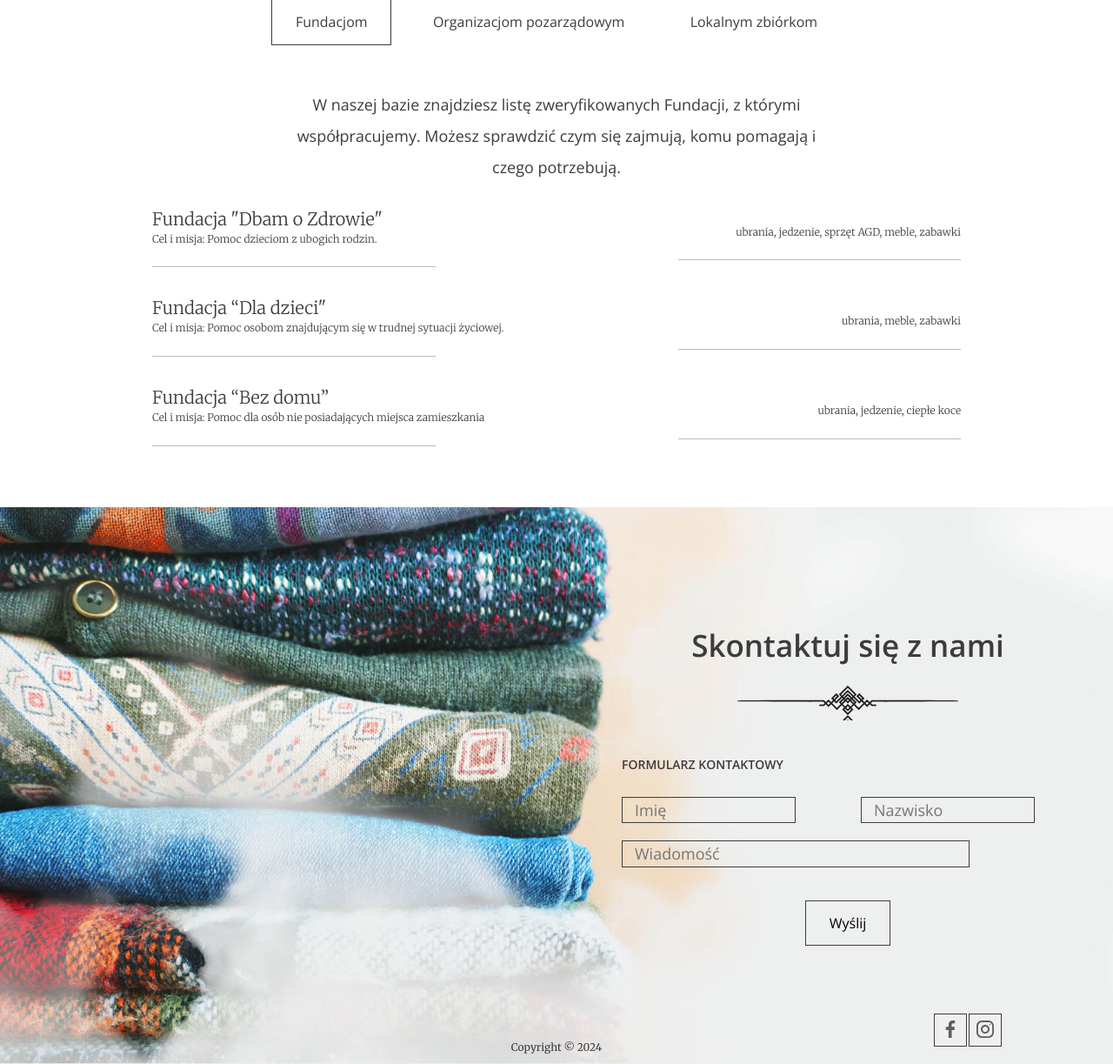
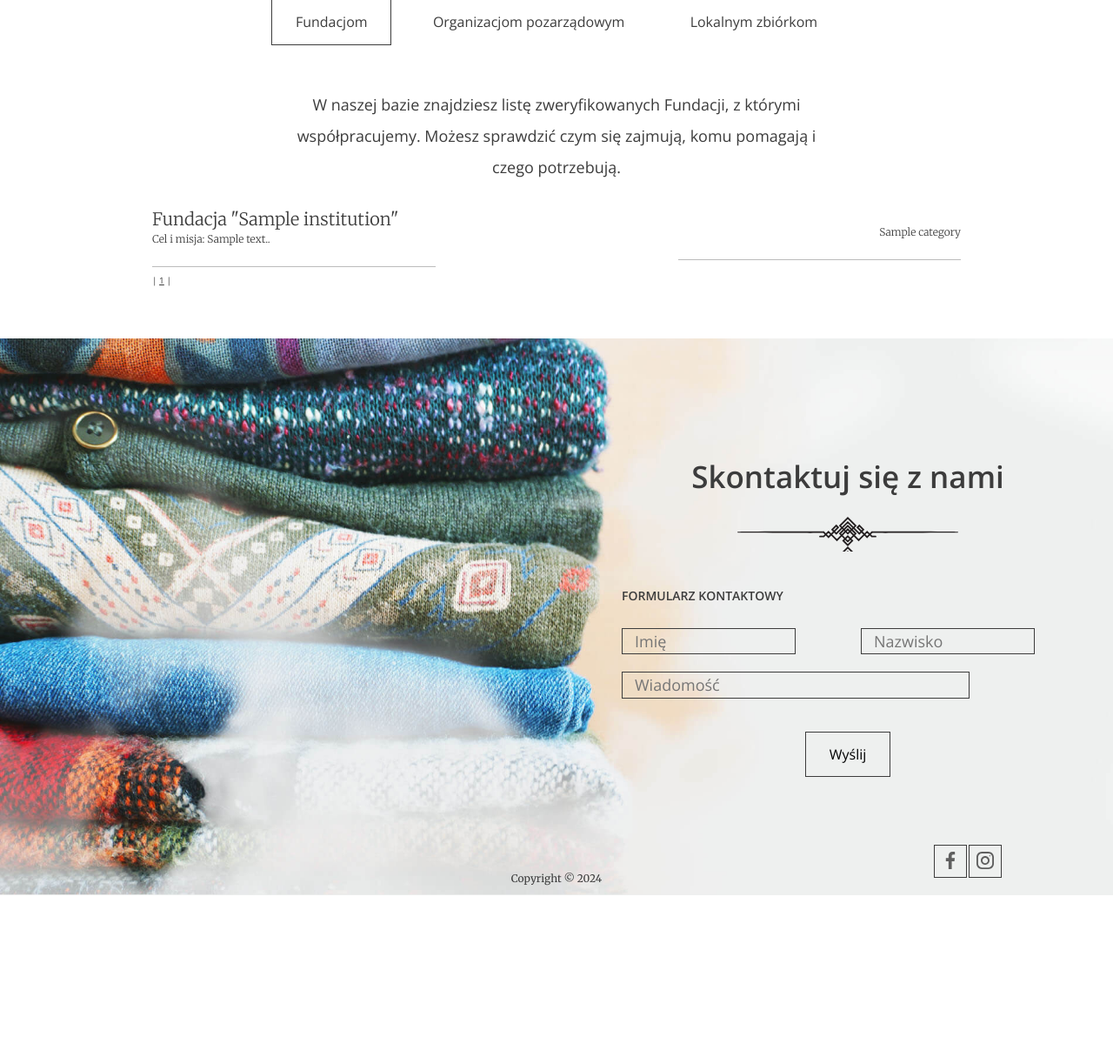
Before and after one commit to SponczBoncz/GiveItAwayApp, a Django app: page / in a window 1280 px wide. Shown: the part 2655-3878 px from the top of the page at 87% size. After the commit the page ends 3684 px from the top, so only its background shows below. Run offline with Django 4.2, Linux system fonts and the light colour scheme; tables that the repository leaves empty hold one stand-in row (values such as "Sample post").

Commit message:
Main page done: -navigation -redirections -institutions dynamic loading Views done: -register form -logging -logged user view

```diff
--- a/GiveItAwayApp/GiveItAwayApp/urls.py
+++ b/GiveItAwayApp/GiveItAwayApp/urls.py
@@ -23,6 +23,7 @@ urlpatterns = [
     path('admin/', admin.site.urls),
     path('', my_app_view.LandingPageView.as_view(), name='landing'),
     path('login/', my_app_view.LoginView.as_view(), name='login'),
+    path('logout/', my_app_view.LogoutView.as_view(), name='logout'),
     path('register/', my_app_view.RegisterView.as_view(), name='register'),
     path('form/', my_app_view.AddDonationView.as_view(), name='form'),
     path('test/', my_app_view.TestView.as_view(), name='test'),
--- a/GiveItAwayApp/my_app/templates/my_app/base.html
+++ b/GiveItAwayApp/my_app/templates/my_app/base.html
@@ -15,18 +15,27 @@
     {% endblock %}
             <nav class="container container--70">
                 <ul class="nav--actions">
-                {% block header_logged_in %}
-                  <li><a href="" class="btn btn--small btn--without-border">Zaloguj</a></li>
-                  <li><a href="#" class="btn btn--small btn--highlighted">Załóż konto</a></li>
-                {% endblock %}
+                {% if user.is_authenticated %}
+                    <li class="logged-user">
+                        Witaj {{ user.username }}
+                        <ul class="dropdown">
+                          <li><a href="#">Profil</a></li>
+                          <li><a href="#">Ustawienia</a></li>
+                          <li><a href="{% url 'logout' %}">Wyloguj</a></li>
+                        </ul>
+                      </li>
+                {% else %}
+                  <li><a href="{% url 'login' %}#login" class="btn btn--small btn--without-border">Zaloguj</a></li>
+                  <li><a href="{% url 'register' %}#register" class="btn btn--small btn--highlighted">Załóż konto</a></li>
+                {% endif %}
                 </ul>
 
                 <ul>
-                  <li><a href="" class="btn btn--without-border active">Start</a></li>
-                  <li><a href="#steps" class="btn btn--without-border">O co chodzi?</a></li>
-                  <li><a href="#about-us" class="btn btn--without-border">O nas</a></li>
-                  <li><a href="#help" class="btn btn--without-border">Fundacje i organizacje</a></li>
-                  <li><a href="form.html" class="btn btn--without-border">Przekaż dary</a></li>
+                  <li><a href="{% url 'landing' %}" class="btn btn--without-border active">Start</a></li>
+                  <li><a href="{% url 'landing' %}#steps" class="btn btn--without-border">O co chodzi?</a></li>
+                  <li><a href="{% url 'landing' %}#about-us" class="btn btn--without-border">O nas</a></li>
+                  <li><a href="{% url 'landing' %}#help" class="btn btn--without-border">Fundacje i organizacje</a></li>
+                  <li><a href="{% url 'form' %}#form" class="btn btn--without-border">Przekaż dary</a></li>
                   <li><a href="#contact" class="btn btn--without-border">Kontakt</a></li>
                 </ul>
             </nav>
@@ -38,7 +47,7 @@
     {% endblock %}
 
         <footer>
-            <div class="contact">
+            <div class="contact" id="contact">
                 <h2>Skontaktuj się z nami</h2>
                 <h3>Formularz kontaktowy</h3>
                 {% include 'my_app/contact_form.html' %}
--- a/GiveItAwayApp/my_app/templates/my_app/index.html
+++ b/GiveItAwayApp/my_app/templates/my_app/index.html
@@ -66,7 +66,7 @@
         </div>
       </div>
 
-      <a href="#" class="btn btn--large">Załóż konto</a>
+      <a href="{% url 'register' %}#register" class="btn btn--large">Załóż konto</a>
     </section>
 
     <section id="about-us" class="about-us">
@@ -88,36 +88,29 @@
       </ul>
 
       <!-- SLIDE 1 -->
+     {% if active == 1 %}
       <div class="help--slides active" data-id="1">
+      {% else %}
+      <div class="help--slides" data-id="1">
+      {% endif %}
         <p>W naszej bazie znajdziesz listę zweryfikowanych Fundacji, z którymi współpracujemy. Możesz sprawdzić czym się zajmują, komu pomagają i czego potrzebują.</p>
 
         <ul class="help--slides-items">
+          {% for foundation in all_foundations_page_obj %}
           <li>
             <div class="col">
-              <div class="title">Fundacja "Dbam o Zdrowie"</div>
-              <div class="subtitle">Cel i misja: Pomoc dzieciom z ubogich rodzin.</div>
+              <div class="title">Fundacja "{{ foundation.name }}"</div>
+              <div class="subtitle">Cel i misja: {{ foundation.description }}.</div>
             </div>
 
-            <div class="col"><div class="text">ubrania, jedzenie, sprzęt AGD, meble, zabawki</div></div>
+            <div class="col"><div class="text">
+            {% for category in foundation.categories.all %}
+              {{category}}{% if not forloop.last %}, {% endif %}
+            {% endfor %}
+            </div>
+            </div>
           </li>
-
-          <li>
-            <div class="col">
-              <div class="title">Fundacja “Dla dzieci"</div>
-              <div class="subtitle">Cel i misja: Pomoc osobom znajdującym się w trudnej sytuacji życiowej.</div>
-            </div>
-
-            <div class="col"><div class="text">ubrania, meble, zabawki</div></div>
-          </li>
-
-          <li>
-            <div class="col">
-              <div class="title">Fundacja “Bez domu”</div>
-              <div class="subtitle">Cel i misja: Pomoc dla osób nie posiadających miejsca zamieszkania</div>
-            </div>
-
-            <div class="col"><div class="text">ubrania, jedzenie, ciepłe koce</div></div>
-          </li>
+          {% endfor %}
         </ul>
         <!-- Pagination
         <ul class="help--slides-pagination">
@@ -125,52 +118,59 @@
           <li><a href="#" class="btn btn--small btn--without-border" data-page="2">2</a></li>
           <li><a href="#" class="btn btn--small btn--without-border" data-page="3">3</a></li>
         </ul>
+            'all_foundations_page_obj': all_foundations_page_obj,
+            'all_foundations_pages': all_foundations_pages,
         -->
+        {% if all_foundations_page_obj.has_previous %}
+            {#<a href="?all_foundations_page=1#help">&laquo; pierwsza</a>#}
+            <a href="?all_foundations_page={{ page_obj.previous_page_number }}#help">&lt; poprzednia </a>
+        {% endif %}
+
+            <span class="current">
+                {% for page in all_foundations_page_obj.paginator.page_range %}
+                     |
+                    {% if page == all_foundations_page_obj.number %}
+                        <u><span class="active">{{ page }}</span></u>
+                    {% else %}
+                        <a href="?all_foundations_page={{ page }}#help">{{ page }}</a>
+                    {% endif %}
+                    {% if forloop.counter == all_foundations_page_obj.paginator.num_pages %}
+                        |
+                    {% endif %}
+                {% endfor %}
+            </span>
+            {% if all_foundations_page_obj.has_next %}
+                <a href="?all_foundations_page={{ all_foundations_page_obj.next_page_number }}#help"> następna &gt;</a>
+                {#<a href="?all_foundations_page={{ all_foundations_page_obj.paginator.num_pages }}#help">ostatnia &raquo;</a>#}
+            {% endif %}
       </div>
 
 
       <!-- SLIDE 2 -->
+      {% if active == 2 %}
+      <div class="help--slides active" data-id="2">
+      {% else %}
       <div class="help--slides" data-id="2">
+      {% endif %}
         <p>
           Lorem ipsum dolor, sit amet consectetur adipisicing elit. Hic officiis mollitia dolor, neque aspernatur accusamus debitis. Ducimus, officia. Quia, sunt illum! Non iste placeat ab ipsum alias
           quos suscipit corporis!
         </p>
         <ul class="help--slides-items">
+          {% for organization in all_non_governmental_foundations_page_obj %}
           <li>
             <div class="col">
-              <div class="title">Organizacja 1</div>
-              <div class="subtitle">Lorem ipsum dolor sit amet consectetur.</div>
+              <div class="title">Organizacja: "{{ organization.name }}"</div>
+              <div class="subtitle">Cel i misja: {{ organization.description }}.</div>
             </div>
 
-            <div class="col"><div class="text">Lorem ipsum dolor sit amet consectetur adipisicing elit.</div></div>
+            <div class="col"><div class="text">
+            {% for category in organization.categories.all %}
+              {{category}}{% if not forloop.last %}, {% endif %}
+            {% endfor %}
+            </div></div>
           </li>
-
-          <li>
-            <div class="col">
-              <div class="title">Organizacja 2</div>
-              <div class="subtitle">Lorem ipsum dolor sit amet consectetur.</div>
-            </div>
-
-            <div class="col"><div class="text">Lorem ipsum dolor sit amet consectetur adipisicing elit.</div></div>
-          </li>
-
-          <li>
-            <div class="col">
-              <div class="title">Organizacja 3</div>
-              <div class="subtitle">Lorem ipsum dolor sit amet consectetur.</div>
-            </div>
-
-            <div class="col"><div class="text">Lorem ipsum dolor sit amet consectetur adipisicing elit.</div></div>
-          </li>
-
-          <li>
-            <div class="col">
-              <div class="title">Organizacja 4</div>
-              <div class="subtitle">Lorem ipsum dolor sit amet consectetur.</div>
-            </div>
-
-            <div class="col"><div class="text">Lorem ipsum dolor sit amet consectetur adipisicing elit.</div></div>
-          </li>
+          {% endfor %}
         </ul>
 
         <!-- Pagination
@@ -182,29 +182,52 @@
           <li><a href="#" class="btn btn--small btn--without-border" data-page="5">5</a></li>
         </ul>
         -->
+        {% if all_non_governmental_foundations_page_obj.has_previous %}
+            {#<a href="?all_non_governmental_foundations_page=1">&laquo; pierwsza</a>#}
+            <a href="?all_non_governmental_foundations_page={{ page_obj.previous_page_number }}">&lt; poprzednia </a>
+        {% endif %}
+
+            <span class="current">
+                {% for page in all_non_governmental_foundations_page_obj.paginator.page_range %}
+                     |
+                    {% if page == all_non_governmental_foundations_page_obj.number %}
+                        <u><span class="active">{{ page }}</span></u>
+                    {% else %}
+                        <a href="?all_non_governmental_foundations_page={{ page }}">{{ page }}</a>
+                    {% endif %}
+                    {% if forloop.counter == all_non_governmental_foundations_page_obj.paginator.num_pages %}
+                        |
+                    {% endif %}
+                {% endfor %}
+            </span>
+            {% if all_non_governmental_foundations_page_obj.has_next %}
+                <a href="?all_non_governmental_foundations_page={{ all_non_governmental_foundations_page_obj.next_page_number }}"> następna &gt;</a>
+                {#<a href="?all_non_governmental_foundations_page={{ all_non_governmental_foundations_page_obj.paginator.num_pages }}">ostatnia &raquo;</a>#}
+            {% endif %}
       </div>
 
       <!-- SLIDE 3 -->
+      {% if active == 2 %}
+      <div class="help--slides active" data-id="3">
+      {% else %}
       <div class="help--slides" data-id="3">
+      {% endif %}
         <p>Lorem ipsum dolor sit amet, his ocurreret persequeris ea, ad utinam laudem duo. Verterem adipisci partiendo eos ne, ea his reque quaeque recteque, ne quo lobortis intellegam.</p>
         <ul class="help--slides-items">
+          {% for crowdfunding in all_local_crowdfunding_page_obj %}
           <li>
             <div class="col">
-              <div class="title">Lokalna zbiórka 1</div>
-              <div class="subtitle">Lorem ipsum dolor sit amet consectetur.</div>
+              <div class="title">Lokalna zbiórka: "{{ crowdfunding.name }}"</div>
+              <div class="subtitle">Cel i misja: {{ crowdfunding.description }}.</div>
             </div>
 
-            <div class="col"><div class="text">Lorem ipsum dolor sit amet consectetur adipisicing elit.</div></div>
+            <div class="col"><div class="text">
+            {% for category in crowdfunding.categories.all %}
+              {{category}}{% if not forloop.last %}, {% endif %}
+            {% endfor %}
+            </div></div>
           </li>
-
-          <li>
-            <div class="col">
-              <div class="title">Lokalna zbiórka 2</div>
-              <div class="subtitle">Lorem ipsum dolor sit amet consectetur.</div>
-            </div>
-
-            <div class="col"><div class="text">Lorem ipsum dolor sit amet consectetur adipisicing elit.</div></div>
-          </li>
+          {% endfor %}
         </ul>
 
         <!-- Pagination
@@ -213,6 +236,28 @@
           <li><a href="#" class="btn btn--small btn--without-border" data-page="2">2</a></li>
         </ul>
         -->
+        {% if all_local_crowdfunding_page_obj.has_previous %}
+            {#<a href="?all_local_crowdfunding_page=1"#help>&laquo; pierwsza</a>#}
+            <a href="?all_local_crowdfunding_page={{ page_obj.previous_page_number }}#help">&lt; poprzednia </a>
+        {% endif %}
+
+            <span class="current">
+                {% for page in all_local_crowdfunding_page_obj.paginator.page_range %}
+                     |
+                    {% if page == all_local_crowdfunding_page_obj.number %}
+                        <u><span class="active">{{ page }}</span></u>
+                    {% else %}
+                        <a href="?all_local_crowdfunding_page={{ page }}&active=3#help">{{ page }}</a>
+                    {% endif %}
+                    {% if forloop.counter == all_local_crowdfunding_page_obj.paginator.num_pages %}
+                        |
+                    {% endif %}
+                {% endfor %}
+            </span>
+            {% if all_local_crowdfunding_page_obj.has_next %}
+                <a href="?all_local_crowdfunding_page={{ all_local_crowdfunding_page_obj.next_page_number }}#help"> następna &gt;</a>
+                {#<a href="?all_local_crowdfunding_page={{ all_local_crowdfunding_page_obj.paginator.num_pages }}#help">ostatnia &raquo;</a>#}
+            {% endif %}
       </div>
     </section>
 {% endblock %}
--- a/GiveItAwayApp/my_app/views.py
+++ b/GiveItAwayApp/my_app/views.py
@@ -1,20 +1,58 @@
+from django.core.paginator import Paginator
+from django.core.validators import validate_email
+from django.core.exceptions import ValidationError
 from django.db.models import Count, Sum
-from django.shortcuts import render, get_object_or_404
+from django.shortcuts import render, redirect, get_object_or_404
+from django.contrib.auth import authenticate, login, logout
+from django.contrib.auth.models import User
+from django.views.generic import RedirectView
 from django.views import View
 
-from my_app.models import Donation
+from my_app.models import Donation, Institution
+
 
 
 class LandingPageView(View):
     template_name = 'my_app/index.html'
 
     def get(self, request, *args, **kwargs):
+        active = request.GET.get("active")
+        if active == None:
+            active = 1
         total_bags_quantity = Donation.objects.aggregate(Sum('quantity'))
         all_donated_institutions = len(Donation.objects.values('institution').annotate(count=Count('institution')))
+        all_institutions = Institution.objects.all().order_by('name')
+        all_foundations = all_institutions.filter(type=0)
+        all_foundations_pages = len(all_foundations)
+        all_foundations_paginator = Paginator(all_foundations, 5)  # Show 5 per page.
+        all_foundations_page_number = request.GET.get("all_foundations_page")
+        all_foundations_page_obj = all_foundations_paginator.get_page(all_foundations_page_number)
+        all_non_governmental_foundations = all_institutions.filter(type=1)
+        all_non_governmental_foundations_pages = len(all_non_governmental_foundations)
+        all_non_governmental_foundations_paginator = Paginator(all_non_governmental_foundations, 5)  # Show 5 per page.
+        all_non_governmental_foundations_page_number = request.GET.get("all_non_governmental_foundations_page")
+        all_non_governmental_foundations_page_obj = all_non_governmental_foundations_paginator.get_page(all_non_governmental_foundations_page_number)
+        all_local_crowdfunding = all_institutions.filter(type=2)
+        all_local_crowdfunding_pages = len(all_local_crowdfunding)
+        all_local_crowdfunding_paginator = Paginator(all_local_crowdfunding, 1)  # Show 5 per page.
+        all_local_crowdfunding_page_number = request.GET.get("all_local_crowdfunding_page")
+        all_local_crowdfunding_page_obj = all_local_crowdfunding_paginator.get_page(all_local_crowdfunding_page_number)
         context = {
             'total_bags_quantity': total_bags_quantity,
             'all_donated_institutions': all_donated_institutions,
+            'all_foundations': all_foundations,
+            'all_foundations_page_obj': all_foundations_page_obj,
+            'all_foundations_pages': all_foundations_pages,
+            'all_non_governmental_foundations': all_non_governmental_foundations,
+            'all_non_governmental_foundations_page_obj': all_non_governmental_foundations_page_obj,
+            'all_non_governmental_foundations_pages': all_non_governmental_foundations_pages,
+            'all_local_crowdfunding': all_local_crowdfunding,
+            'all_local_crowdfunding_page_obj': all_local_crowdfunding_page_obj,
+            'all_local_crowdfunding_pages': all_local_crowdfunding_pages,
+            'active': active,
         }
+
+        print(context)
         return render(request, self.template_name, context)
 
 class LoginView(View):
@@ -23,11 +61,53 @@ class LoginView(View):
     def get(self, request, *args, **kwargs):
         return render(request, self.template_name)
 
+    def post(self, request, *args, **kwargs):
+        email = request.POST.get('email')
+        password = request.POST.get('password')
+        user = authenticate(username=email, password=password)
+        print(user)
+        if user is not None:
+            login(request, user)
+            return redirect('landing')
+        else:
+            return redirect('register')
+
+class LogoutView(RedirectView):
+
+    def get(self, request, *args, **kwargs):
+        logout(request)
+        return redirect('landing')
+
 class RegisterView(View):
     template_name = 'my_app/register.html'
 
     def get(self, request, *args, **kwargs):
         return render(request, self.template_name)
+
+    def post(self, request, *args, **kwargs):
+        first_name = request.POST['name']
+        last_name = request.POST['surname']
+        password = request.POST['password']
+        password2 = request.POST['password2']
+        email = request.POST['email']
+        if first_name == "" or last_name == "" or password == "" or password2 == "" or email == "":
+            context = "Wszystkie pola muszą być wypełnione!"
+            return render(request, self.template_name, {'context':context})
+        if password != password2:
+            context = "Hasłą muszą być takie same!"
+            return render(request, self.template_name, {'context':context})
+        try:
+            validate_email(email)
+            user = User.objects.create_user(email, email, password, first_name=first_name, last_name=last_name)
+            return redirect('login')
+        except ValidationError:
+            context = "Niepoprawny email!"
+            return render(request, self.template_name, {'context':context})
+            pass
+
+
+
+
 
 class AddDonationView(View):
     template_name = 'my_app/form.html'
```
Also changed, not shown: GiveItAwayApp/my_app/templates/my_app/form-confirmation.html (+0 -10 lines), GiveItAwayApp/my_app/templates/my_app/form.html (+1 -11 lines), GiveItAwayApp/my_app/templates/my_app/login.html (+4 -3 lines), GiveItAwayApp/my_app/templates/my_app/register.html (+5 -3 lines).
